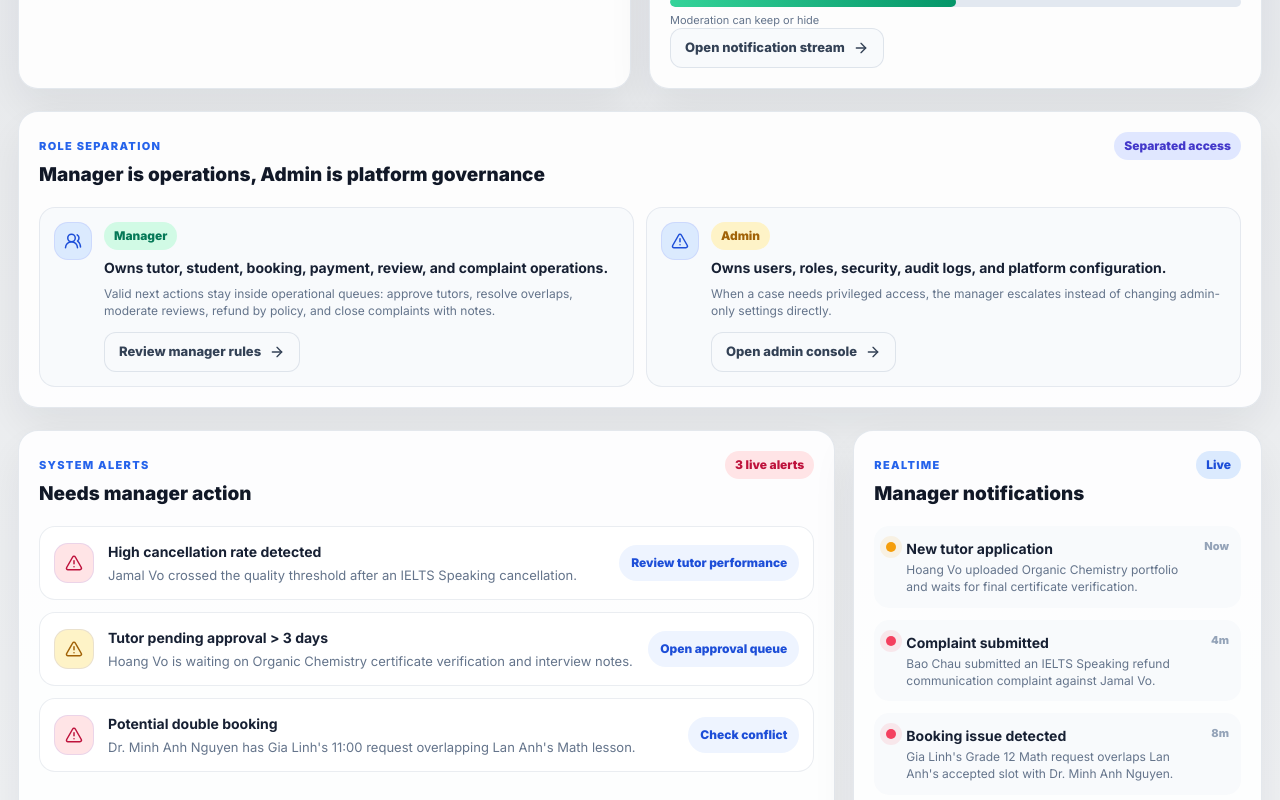
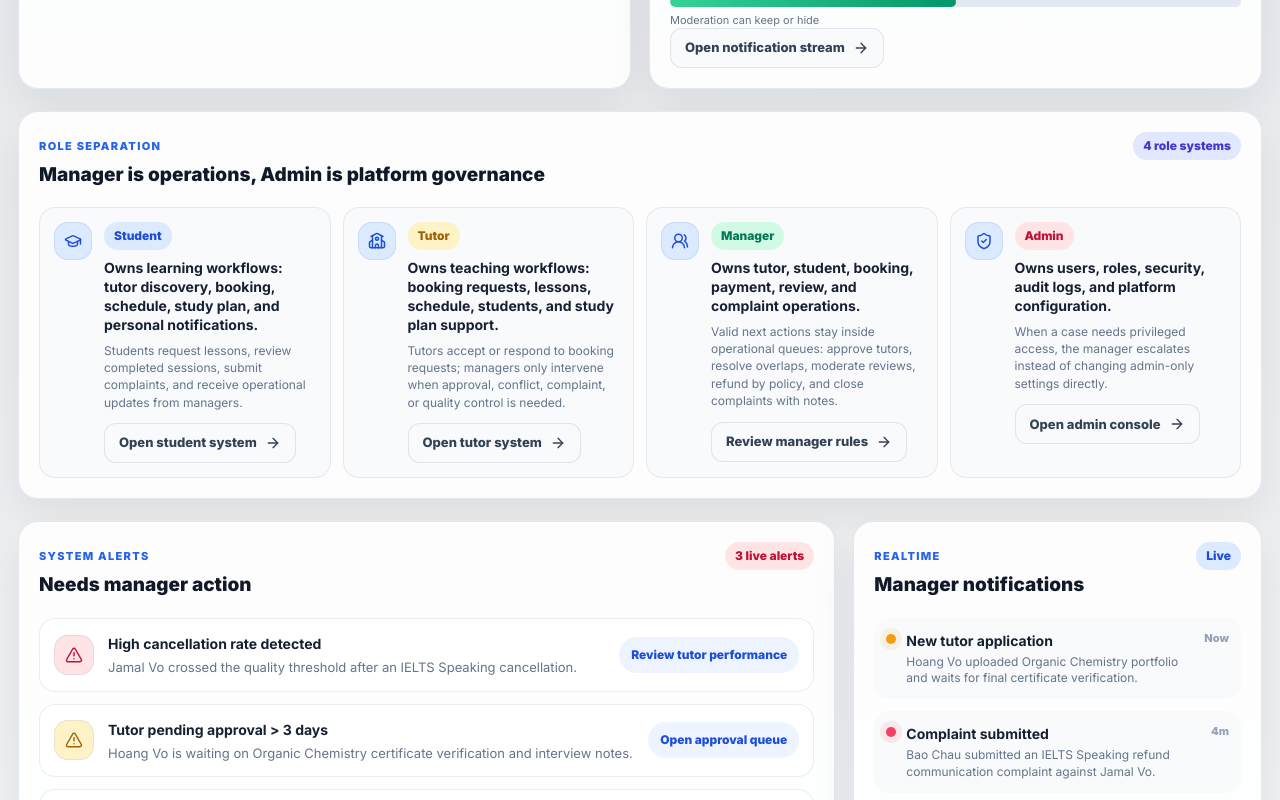
Before and after one commit to munonguyen/HaNovaEducation_REQ_Project, a React (Vite) app in the folder velorah-hero/: page /manager in a window 1280 px wide. Shown: the part 880-1680 px from the top of the page. Built offline with nearby package versions, Linux system fonts and the light colour scheme; a web font is replaced by a local one.

Commit message:
feat(roles): clarify four separate workspaces

```diff
--- a/velorah-hero/src/pages/admin/AdminDashboard.tsx
+++ b/velorah-hero/src/pages/admin/AdminDashboard.tsx
@@ -6,7 +6,9 @@ import {
   CheckCircle2,
   Database,
   FileClock,
+  GraduationCap,
   KeyRound,
+  School,
   ServerCog,
   ShieldCheck,
   Users,
@@ -21,12 +23,26 @@ const platformStats = [
 
 const roleBoundaries = [
   {
+    role: 'Student',
+    icon: GraduationCap,
+    scope: 'Learns through tutor discovery, bookings, schedule, study plan, reviews, and complaints.',
+    cannot: 'Cannot access tutor workspaces, operational queues, or platform administration.',
+  },
+  {
+    role: 'Tutor',
+    icon: School,
+    scope: 'Teaches through booking requests, lessons, schedule, assigned students, and study plan support.',
+    cannot: 'Cannot approve other tutors, process refunds, resolve complaints, or change platform roles.',
+  },
+  {
     role: 'Manager',
+    icon: Users,
     scope: 'Runs academic operations: tutors, bookings, payments, reviews, complaints.',
     cannot: 'Cannot create admin users, rotate security keys, or change platform-wide access policies.',
   },
   {
     role: 'Admin',
+    icon: ShieldCheck,
     scope: 'Controls platform governance: users, roles, security, audit logs, infrastructure config.',
     cannot: 'Does not resolve student complaints or approve tutor performance decisions directly.',
   },
@@ -90,13 +106,17 @@ export default function AdminDashboard() {
             <span className="admin-pill">Separated</span>
           </div>
           <div className="admin-boundary-list">
-            {roleBoundaries.map((item) => (
+            {roleBoundaries.map((item) => {
+              const Icon = item.icon;
+              return (
               <div className="admin-boundary-card" key={item.role}>
+                <Icon size={18} />
                 <strong>{item.role}</strong>
                 <p>{item.scope}</p>
                 <small>{item.cannot}</small>
               </div>
-            ))}
+              );
+            })}
           </div>
         </article>
 
--- a/velorah-hero/src/pages/manager/Dashboard.tsx
+++ b/velorah-hero/src/pages/manager/Dashboard.tsx
@@ -1,6 +1,6 @@
 import { Link } from 'react-router-dom';
 import { motion } from 'framer-motion';
-import { AlertTriangle, CalendarSearch, MessageSquareWarning, UsersRound } from 'lucide-react';
+import { AlertTriangle, CalendarSearch, GraduationCap, MessageSquareWarning, School, ShieldCheck, UsersRound } from 'lucide-react';
 import {
   bookings,
   bookingFlow,
@@ -107,9 +107,27 @@ export default function ManagerDashboard() {
             <span className="manager-eyebrow">Role separation</span>
             <h2>Manager is operations, Admin is platform governance</h2>
           </div>
-          <StatusPill tone="indigo">Separated access</StatusPill>
+          <StatusPill tone="indigo">4 role systems</StatusPill>
         </div>
         <div className="manager-flow-card-grid manager-role-boundary-grid">
+          <article className="manager-flow-card">
+            <span className="manager-flow-card-icon"><GraduationCap size={18} /></span>
+            <div>
+              <StatusPill tone="blue">Student</StatusPill>
+              <strong>Owns learning workflows: tutor discovery, booking, schedule, study plan, and personal notifications.</strong>
+              <p>Students request lessons, review completed sessions, submit complaints, and receive operational updates from managers.</p>
+              <ManagerActionLink to="/dashboard" variant="quiet">Open student system</ManagerActionLink>
+            </div>
+          </article>
+          <article className="manager-flow-card">
+            <span className="manager-flow-card-icon"><School size={18} /></span>
+            <div>
+              <StatusPill tone="amber">Tutor</StatusPill>
+              <strong>Owns teaching workflows: booking requests, lessons, schedule, students, and study plan support.</strong>
+              <p>Tutors accept or respond to booking requests; managers only intervene when approval, conflict, complaint, or quality control is needed.</p>
+              <ManagerActionLink to="/tutor/dashboard" variant="quiet">Open tutor system</ManagerActionLink>
+            </div>
+          </article>
           <article className="manager-flow-card">
             <span className="manager-flow-card-icon"><UsersRound size={18} /></span>
             <div>
@@ -120,9 +138,9 @@ export default function ManagerDashboard() {
             </div>
           </article>
           <article className="manager-flow-card">
-            <span className="manager-flow-card-icon"><AlertTriangle size={18} /></span>
+            <span className="manager-flow-card-icon"><ShieldCheck size={18} /></span>
             <div>
-              <StatusPill tone="amber">Admin</StatusPill>
+              <StatusPill tone="rose">Admin</StatusPill>
               <strong>Owns users, roles, security, audit logs, and platform configuration.</strong>
               <p>When a case needs privileged access, the manager escalates instead of changing admin-only settings directly.</p>
               <ManagerActionLink to="/admin/dashboard" variant="quiet">Open admin console</ManagerActionLink>
--- a/velorah-hero/src/styles/admin.css
+++ b/velorah-hero/src/styles/admin.css
@@ -321,8 +321,17 @@
   background: #f8fafc;
 }
 
+.admin-boundary-card {
+  display: grid;
+  gap: 7px;
+}
+
+.admin-boundary-card svg {
+  color: #0f766e;
+}
+
 .admin-boundary-card p {
-  margin: 7px 0;
+  margin: 0;
 }
 
 .admin-queue-row {
--- a/velorah-hero/src/styles/manager.css
+++ b/velorah-hero/src/styles/manager.css
@@ -814,7 +814,7 @@
 }
 
 .manager-role-boundary-grid {
-  grid-template-columns: repeat(2, minmax(0, 1fr));
+  grid-template-columns: repeat(4, minmax(0, 1fr));
 }
 
 .manager-flow-card {
```
